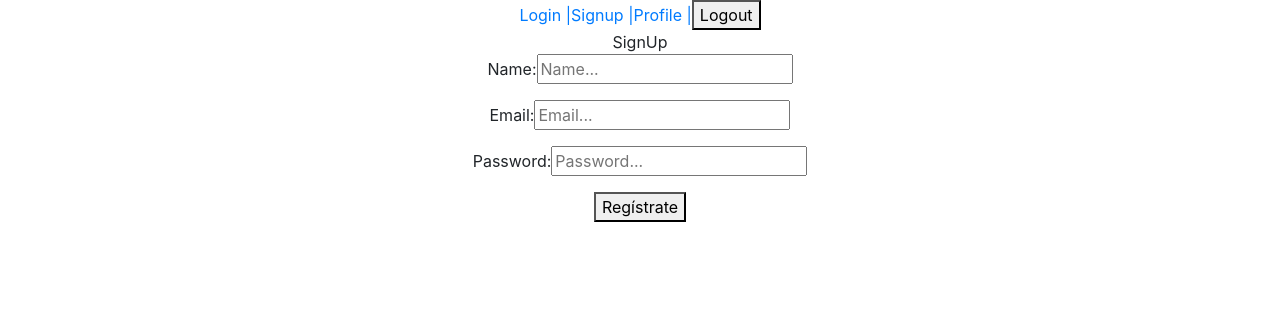
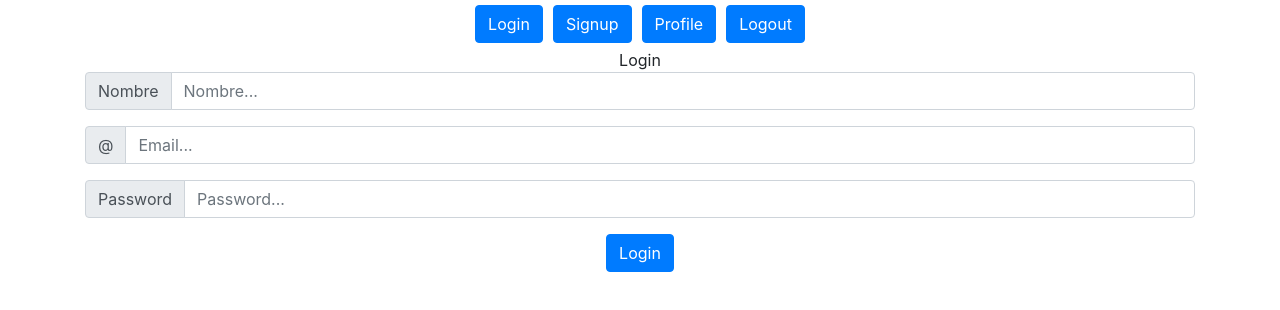
Before and after one commit to CharlesRandom/front-book-admin, a React (Create React App) app: page /signup in a window 1280 px wide. Shown: the top 310 px of the page. Built offline with nearby package versions, Linux system fonts and the light colour scheme; the HTML template or start-up script is replaced by a standard one.

Commit message:
Styles improved

```diff
--- a/src/App.js
+++ b/src/App.js
@@ -2,19 +2,35 @@ import React, { Component } from 'react';
 import './App.css';
 import Routes from './Routes';
 import { Link } from 'react-router-dom'
+import {logout} from './services/auth'
 
 class App extends Component {
 
+  state={
+    user:{}
+  }
 
+  onLogout = e => {
+    console.log('login out')
+    logout()
+      .then(user=>{
+        console.log('logged out succesfully')
+        this.setState({user})
+        this.props.history.push('/')
+      }).catch(error=>{
+        console.log(error)
+      })
+  }
 
   render() {
+    const {onLogout} = this
     return (
       <div className="App">
         <nav>
-          <Link to='/login'>Login |</Link>
-          <Link to='/signup'>Signup |</Link>
-          <Link to='/profile'>Profile |</Link>
-          <button >Logout</button>
+          <Link style={{margin:5}} class="btn btn-primary" to='/login'>Login</Link>
+          <Link style={{margin:5}} class="btn btn-primary" to='/signup'>Signup</Link>
+          <Link style={{margin:5}} class="btn btn-primary" to='/profile'>Profile</Link>
+          <button style={{margin:5}} class="btn btn-primary" onClick={onLogout}>Logout</button>
         </nav>
         <Routes/>
       </div>
--- a/src/components/auth/LoginForm.jsx
+++ b/src/components/auth/LoginForm.jsx
@@ -2,18 +2,22 @@ import React from 'react'
 
 const LoginForm = ({login, handleText}) => {
   return (
-    <div>
+    <div className="container">
       Login
       <form method="POST" onSubmit={login}>
-      <p>
-        Email:
-        <input type="email" name="email" placeholder="Email..." onChange={handleText}/>
-      </p>
-      <p>
-        Password:
-        <input type="password" name="password" placeholder="Password..." onChange={handleText}/>
-      </p>
-      <button type="submit">Login</button>
+      <div className="input-group mb-3">
+        <div className="input-group-prepend">
+          <span className="input-group-text" id="basic-addon1">@</span>
+        </div>
+        <input type="text" name="email" className="form-control" placeholder="Email..." aria-label="Username" aria-describedby="basic-addon1"/>
+      </div>
+      <div className="input-group mb-3">
+        <div className="input-group-prepend">
+          <span className="input-group-text" id="basic-addon1">Password</span>
+        </div>
+        <input type="password" name="password" className="form-control" placeholder="Password..." aria-label="Username" aria-describedby="basic-addon1"/>
+      </div>
+      <button type="submit" className="btn btn-primary">Login</button>
       </form>
     </div>
   )
--- a/src/components/auth/SignupForm.jsx
+++ b/src/components/auth/SignupForm.jsx
@@ -2,22 +2,28 @@ import React from 'react'
 
 const SignupForm = ({signup, handleText}) => {
   return (
-    <div>
-      SignUp
+    <div className="container">
+      Login
       <form method="POST" onSubmit={signup}>
-        <p>
-          Name:
-          <input type="text" name="name" onChange={handleText} placeholder="Name..."/>
-        </p>
-        <p>
-          Email:
-          <input type="email" name="email" onChange={handleText} placeholder="Email..."/>
-        </p>
-        <p>
-          Password:
-          <input type="password" name="password" onChange={handleText} placeholder="Password..."/>
-        </p>
-        <button type="submit">Regístrate</button>
+      <div className="input-group mb-3">
+        <div className="input-group-prepend">
+          <span className="input-group-text" id="basic-addon1">Nombre</span>
+        </div>
+        <input type="text" name="name" className="form-control" placeholder="Nombre..." aria-label="Username" aria-describedby="basic-addon1"/>
+      </div>
+      <div className="input-group mb-3">
+        <div className="input-group-prepend">
+          <span className="input-group-text" id="basic-addon1">@</span>
+        </div>
+        <input type="text" name="email" className="form-control" placeholder="Email..." aria-label="Username" aria-describedby="basic-addon1"/>
+      </div>
+      <div className="input-group mb-3">
+        <div className="input-group-prepend">
+          <span className="input-group-text" id="basic-addon1">Password</span>
+        </div>
+        <input type="password" name="password" className="form-control" placeholder="Password..." aria-label="Username" aria-describedby="basic-addon1"/>
+      </div>
+      <button type="submit" className="btn btn-primary">Login</button>
       </form>
     </div>
   )
--- a/src/components/home/Home.jsx
+++ b/src/components/home/Home.jsx
@@ -4,9 +4,9 @@ import { Link } from 'react-router-dom'
 const Home = () => (
   <div>
     <h1>Bienvenido</h1>
-    <Link to='/books/all'><button>Lista de Libros</button></Link>
-    <Link to='/books/new'><button>Agregar Libro</button></Link>
-    <Link to='/books/:id'><button>Ver Detalle</button></Link>
+    <Link style={{margin:5}} className="btn btn-primary" to='/books/all'>Lista de Libros</Link>
+    <Link style={{margin:5}} className="btn btn-primary" to='/books/new'>Agregar Libro</Link>
+    <Link style={{margin:5}} className="btn btn-primary" to='/books/:id'>Ver Detalle</Link>
   </div>
 )
 
```
